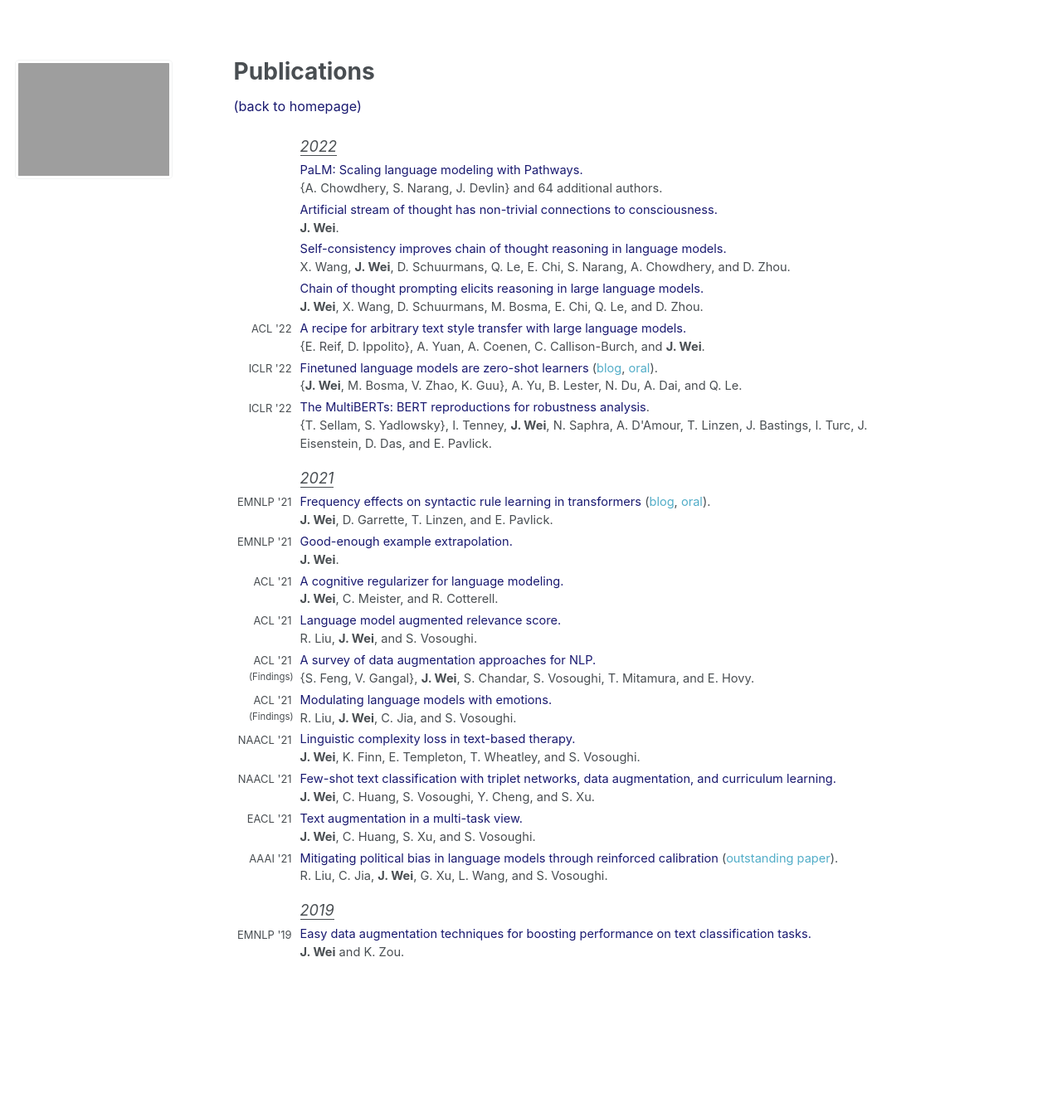
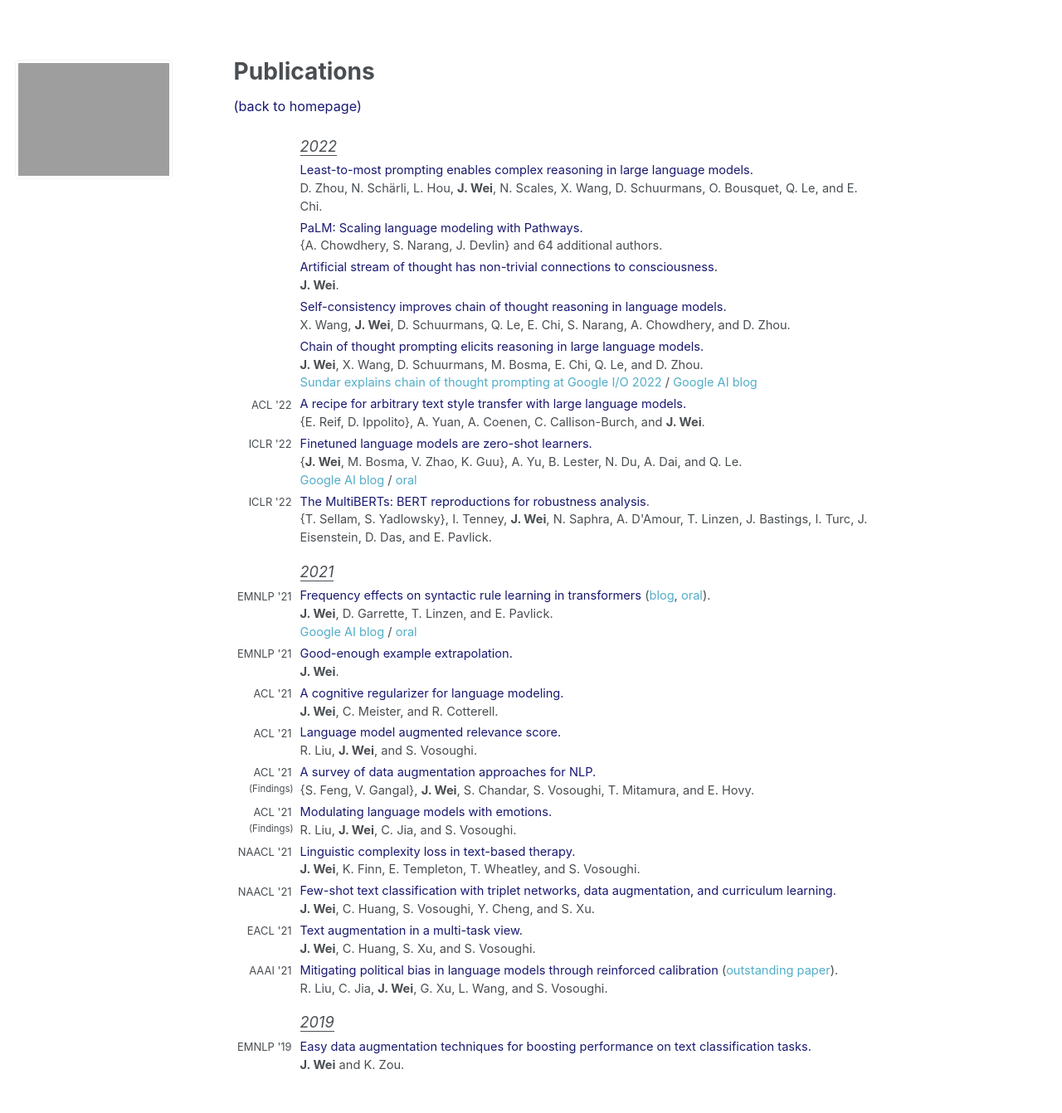
Before and after one commit to jasonwei20/jasonwei20.github.io, a Jekyll site: the page built from _pages/papers.md, in a window 1280 px wide. Shown: the whole page at 83% size. Built offline with Jekyll 4.4.1, drawn with Linux system fonts in a browser that asks for light colours; before the commit the page ends 1206 px from its top, so only the background shows below that.

Commit message:
Update papers.md

```diff
--- a/_pages/papers.md
+++ b/_pages/papers.md
@@ -30,6 +30,14 @@ table, th, td {
 
   <tr>
     <td style="width:80px; text-align:right; padding-right:10px; font-size:0.8em"> </td>
+    <td><a href="https://arxiv.org/abs/2205.10625" style="color:#191970" target="_blank">Least-to-most prompting enables complex reasoning in large language models.</a></td>
+  </tr>
+  <tr>
+    <td></td>
+    <td style="padding-bottom:4px">D. Zhou, N. Schärli, L. Hou, <b>J. Wei</b>, N. Scales, X. Wang, D. Schuurmans, O. Bousquet, Q. Le, and E. Chi.</td>
+  </tr>
+  <tr>
+    <td style="width:80px; text-align:right; padding-right:10px; font-size:0.8em"> </td>
     <td><a href="https://arxiv.org/abs/2204.02311" style="color:#191970" target="_blank">PaLM: Scaling language modeling with Pathways.</a></td>
   </tr>
   <tr>
@@ -58,7 +66,11 @@ table, th, td {
   </tr>
   <tr>
     <td></td>
-    <td style="padding-bottom:4px"><b>J. Wei</b>, X. Wang, D. Schuurmans, M. Bosma, E. Chi, Q. Le, and D. Zhou.</td>
+    <td><b>J. Wei</b>, X. Wang, D. Schuurmans, M. Bosma, E. Chi, Q. Le, and D. Zhou.</td>
+  </tr>
+  <tr>
+    <td></td>
+    <td style="padding-bottom:4px"><a href="https://twitter.com/Google/status/1525188695875366912" target="_blank">Sundar explains chain of thought prompting at Google I/O 2022</a> / <a href="https://ai.googleblog.com/2022/05/language-models-perform-reasoning-via.html" target="_blank">Google AI blog</a></td>
   </tr>
   <tr>
     <td style="width:80px; text-align:right; padding-right:10px; font-size:0.8em">ACL '22</td>
@@ -70,11 +82,15 @@ table, th, td {
   </tr>
   <tr>
     <td style="width:80px; text-align:right; padding-right:10px; font-size:0.8em">ICLR '22</td>
-    <td><a href="https://openreview.net/forum?id=gEZrGCozdqR" style="color:#191970" target="_blank">Finetuned language models are zero-shot learners</a> (<a href="https://ai.googleblog.com/2021/10/introducing-flan-more-generalizable.html" target="_blank">blog</a>, <a href="https://www.youtube.com/watch?v=iq2kEGanDso" target="_blank">oral</a>).</td>
+    <td><a href="https://openreview.net/forum?id=gEZrGCozdqR" style="color:#191970" target="_blank">Finetuned language models are zero-shot learners.</a></td>
   </tr>
   <tr>
     <td></td>
-    <td style="padding-bottom:4px">{<b>J. Wei</b>, M. Bosma, V. Zhao, K. Guu}, A. Yu, B. Lester, N. Du, A. Dai, and Q. Le.</td>
+    <td>{<b>J. Wei</b>, M. Bosma, V. Zhao, K. Guu}, A. Yu, B. Lester, N. Du, A. Dai, and Q. Le.</td>
+  </tr>
+  <tr>
+    <td></td>
+    <td style="padding-bottom:4px"><a href="https://ai.googleblog.com/2021/10/introducing-flan-more-generalizable.html" target="_blank">Google AI blog</a> / <a href="https://www.youtube.com/watch?v=iq2kEGanDso" target="_blank">oral</a></td>
   </tr>
   <tr>
     <td style="width:80px; text-align:right; padding-right:10px; font-size:0.8em"> ICLR '22</td>
@@ -95,7 +111,11 @@ table, th, td {
   </tr>
   <tr>
     <td></td>
-    <td style="padding-bottom:4px"><b>J. Wei</b>, D. Garrette, T. Linzen, and E. Pavlick. </td>
+    <td><b>J. Wei</b>, D. Garrette, T. Linzen, and E. Pavlick. </td>
+  </tr>
+  <tr>
+    <td></td>
+    <td style="padding-bottom:4px"><a href="https://ai.googleblog.com/2021/12/evaluating-syntactic-abilities-of.html" target="_blank">Google AI blog</a> / <a href="https://screencast-o-matic.com/watch/cr6QnuVXYT1" target="_blank">oral</a></td>
   </tr>
   <tr>
     <td style="width:80px; text-align:right; padding-right:10px; font-size:0.8em">EMNLP '21</td>
```
